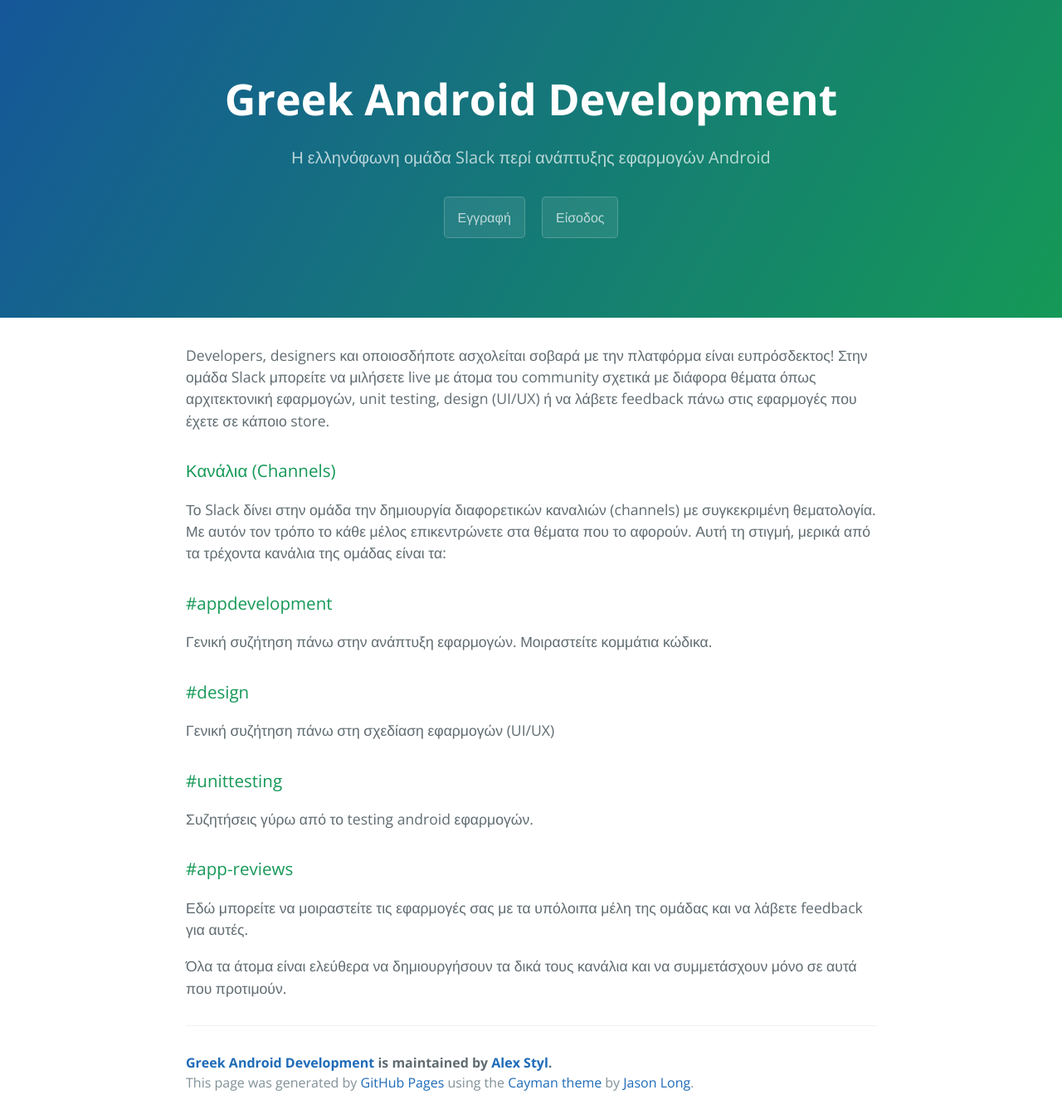
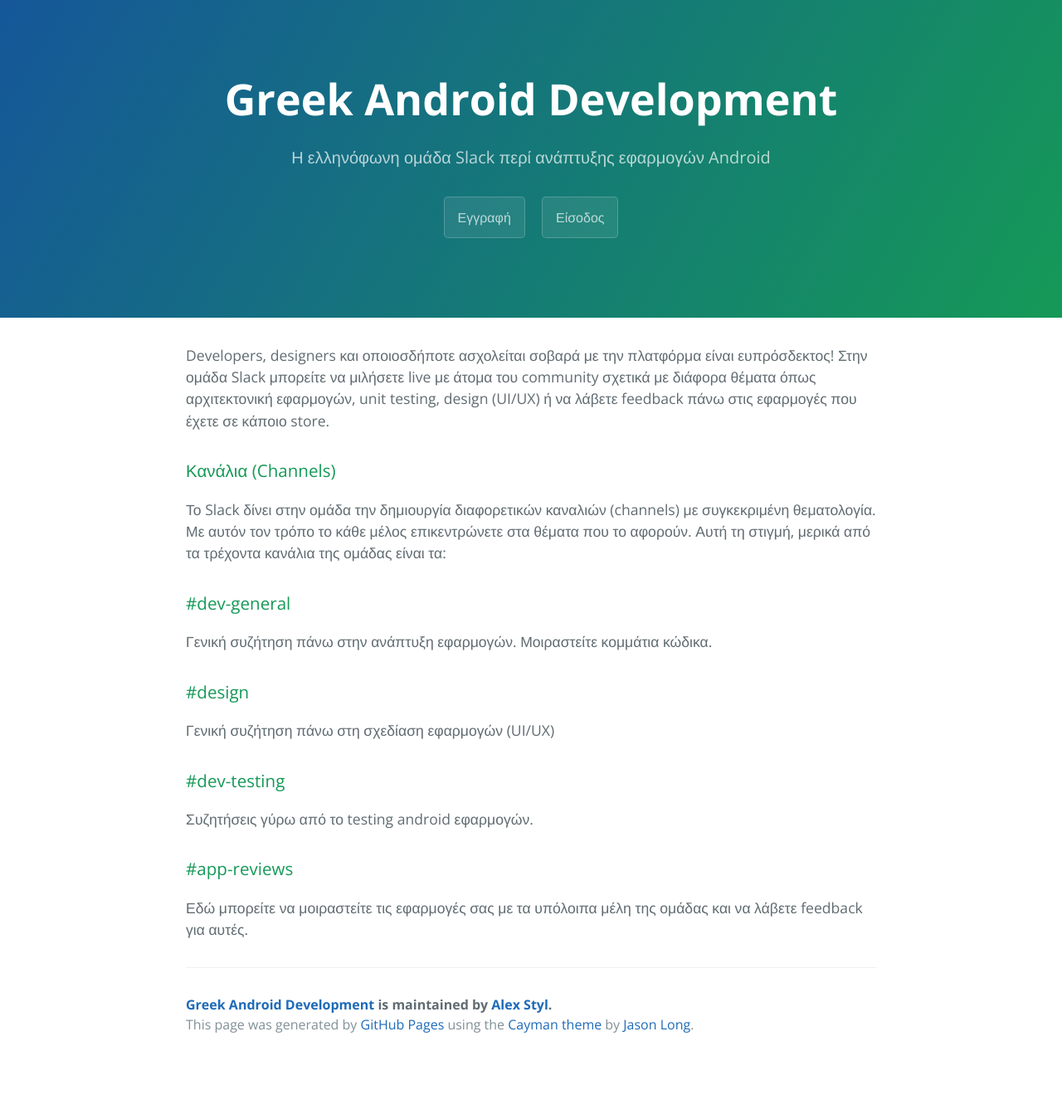
Before and after one commit to androiddevs-gr/androiddevs-gr.github.io, a Jekyll site: the page built from _posts/2016-04-26-main.markdown, in a window 1280 px wide. Shown: the whole page at 83% size. Built offline with Jekyll 4.4.1, drawn with Linux system fonts in a browser that asks for light colours; Markdown is read by kramdown in place of the engine named in the settings; after the commit the page ends 1279 px from its top, so only the background shows below that.

Commit message:
Update channel names

```diff
--- a/_posts/2016-04-26-main.markdown
+++ b/_posts/2016-04-26-main.markdown
@@ -14,17 +14,14 @@
 Με αυτόν τον τρόπο το κάθε μέλος επικεντρώνετε στα θέματα που το αφορούν. Αυτή τη στιγμή, μερικά από τα τρέχοντα κανάλια της
 ομάδας είναι τα:
 
-<h3>#appdevelopment</h3>
+<h3>#dev-general</h3>
 Γενική συζήτηση πάνω στην ανάπτυξη εφαρμογών. Μοιραστείτε κομμάτια κώδικα.
 
 <h3>#design</h3>
 Γενική συζήτηση πάνω στη σχεδίαση εφαρμογών (UI/UX)
 
-<h3>#unittesting</h3>
+<h3>#dev-testing</h3>
 Συζητήσεις γύρω από το testing android εφαρμογών.
 
 <h3>#app-reviews</h3>
 Εδώ μπορείτε να μοιραστείτε τις εφαρμογές σας με τα υπόλοιπα μέλη της ομάδας και να λάβετε feedback για αυτές.
-
-
-Όλα τα άτομα είναι ελεύθερα να δημιουργήσουν τα δικά τους κανάλια και να συμμετάσχουν μόνο σε αυτά που προτιμούν.
```
